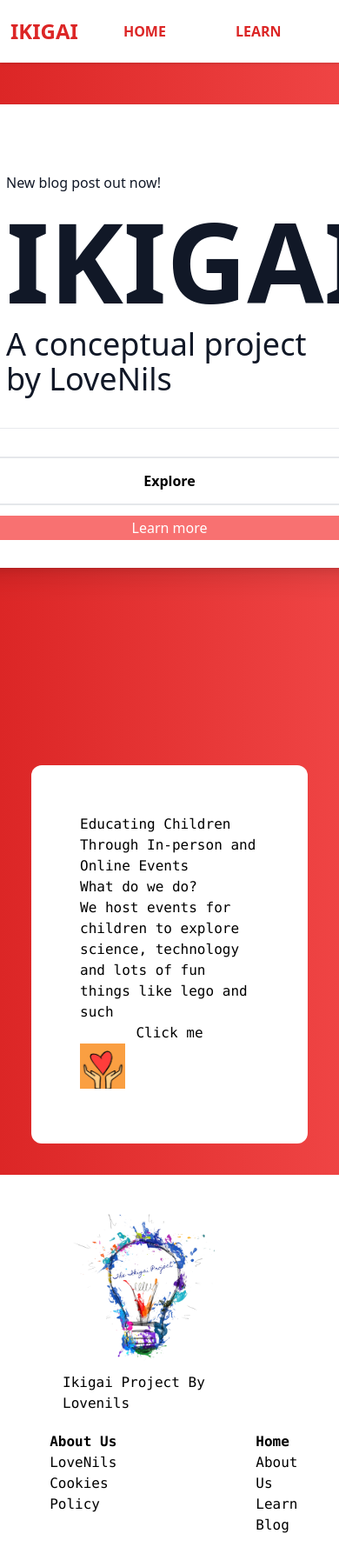
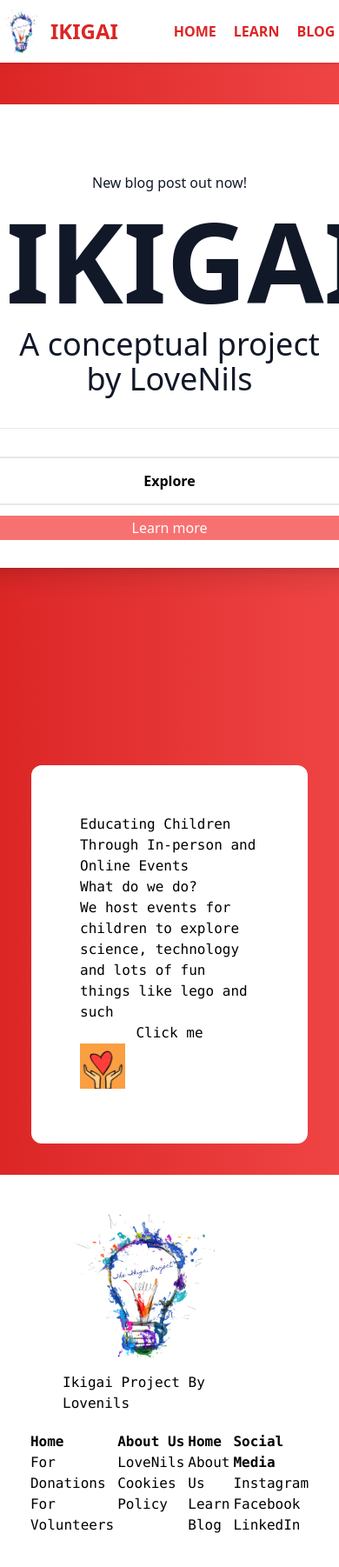
Before and after one commit to OHBOYILOVEHTML/ikigai-website1, a Next.js app: page / in a window 390 px wide. Shown: the whole page at 87% size. Built offline with nearby package versions, Linux system fonts and the light colour scheme.

Commit message:
adaptiveness to mobile added to all elements NavBar, Footer,

```diff
--- a/components/Footer.js
+++ b/components/Footer.js
@@ -16,12 +16,12 @@ export default function Footer() {
     return (
       <>
         <div className="bg-white px-9 text-black" id="test">
-            <div className="flex flex-col p-9 gap-x-64 items-center justify-between lg:flex-row">
+            <div className="flex flex-col p-9 gap-x-1 sm:gap-x-15 md:gap-x-25 lg:gap-x-40 items-center justify-between lg:flex-row">
                 <div className={thing}>
                     <div className="w-48"><Image src={logo} alt="Ikigai Logo" /></div>
                     <p>Ikigai Project By Lovenils</p>
                 </div>
-                <div className="px-5 flex flex-row gap-x-40">
+                <div className="flex flex-row gap-x-1 sm:gap-x-20 md:gap-x-30 lg:gap-x-40">
                     <div className="flex flex-col pt-5">
                         <h1 className="font-bold"><Link href='/'>Home</Link></h1>
                         <Link href={donationsLink}>For Donations</Link>
--- a/components/InitialHero.js
+++ b/components/InitialHero.js
@@ -12,7 +12,7 @@ export default function InitialHero() {
                         <div className="relative bg-white px-6 pt-10 pb-8 shadow-xl ring-1 ring-gray-900/5 sm:mx-auto sm:max-w-lg sm:rounded-lg sm:px-10">
                             <div className="mx-auto max-w-md">
                                 <div className="divide-y divide-gray-300/50">
-                                    <div className='p-9 space-y-3 text-base leading-7 text-gray-900'>
+                                    <div className='p-9 space-y-3 text-base leading-7 text-gray-900 text-center sm:text-left'>
                                         <div className=""><h2>{message}</h2></div>
                                         <h1 className="text-9xl font-bold">IKIGAI</h1>
                                         <h2 className="text-4xl">A conceptual project by LoveNils</h2>
--- a/components/NavBar.js
+++ b/components/NavBar.js
@@ -9,14 +9,16 @@ export default function NavBar() {
 //learn --> blog, videos, lessons
   //EMPTY DIVS ARE IMPORTANT PLS DONT MAKE ME REMOVE THEM
 // <Image className=""><\Image>
+
+//NavBar Responsiveness still not complete - please do not attempt to edit the header
     return (
         <>
-          <header className="bg-white flex flex-row py-2 fixed justify-between items-center w-full z-10 drop-shadow font-sans font-bold text-red-600">
-            <div className="px-1 flex flex-row">
+          <header className="bg-white grid grid-cols-2 sm:grid-cols-3 py-2 fixed items-center w-full z-10 drop-shadow ">
+            <div className="flex flex-row font-sans font-bold text-red-600">
               <Image src={logo} width="50" height="50" alt="Our logo"/>
               <a className="px-2 py-3 text-2xl" href="/">IKIGAI</a>
             </div>
-            <div className="flex flex-row gap-x-20 px-10 justify-center">
+            <div className="flex flex-row gap-x-5 sm:gap-x-20 px-10 justify-center font-sans font-bold text-red-600">
               <a className="hover:drop-shadow hover:underline text-l" href="/">HOME</a>
               <a className="hover:drop-shadow hover:underline text-l" href="/learn">LEARN</a>
               <a className="hover:drop-shadow hover:underline text-l" href="/blog">BLOG</a>
```
